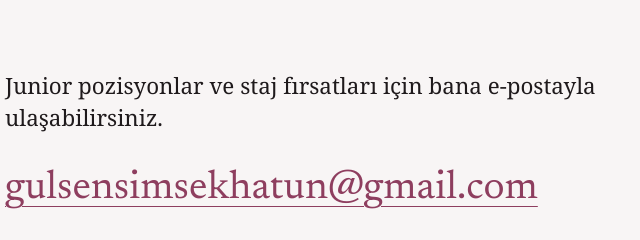
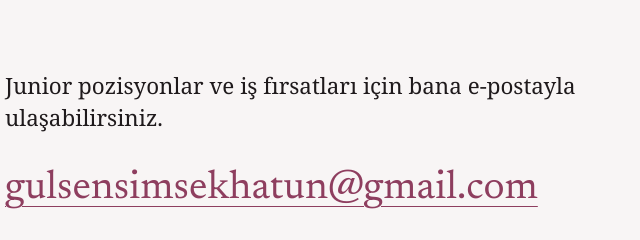
Before and after one commit to gulsen0221/gulsen0221.github.io, a plain HTML site: page index.html in a window 1280 px wide. Shown: the part 2651-2891 px from the top of the page, 491-1131 px from the left. Drawn offline with Linux system fonts and the light colour scheme.

Commit message:
Add files via upload

```diff
--- a/index.html
+++ b/index.html
@@ -176,7 +176,7 @@
       <div class="sec-head">
         <div><h2>İletişim</h2></div>
         <div>
-          <p class="lead">Junior pozisyonlar ve staj fırsatları için bana e-postayla ulaşabilirsiniz.</p>
+          <p class="lead">Junior pozisyonlar ve iş fırsatları için bana e-postayla ulaşabilirsiniz.</p>
           <a class="mail" href="mailto:[eposta@ornek.com]">gulsensimsekhatun@gmail.com</a>
           <ul class="socials">
             <li><a href="https://github.com/gulsen0221" target="_blank" rel="noopener">GitHub</a></li>
```
